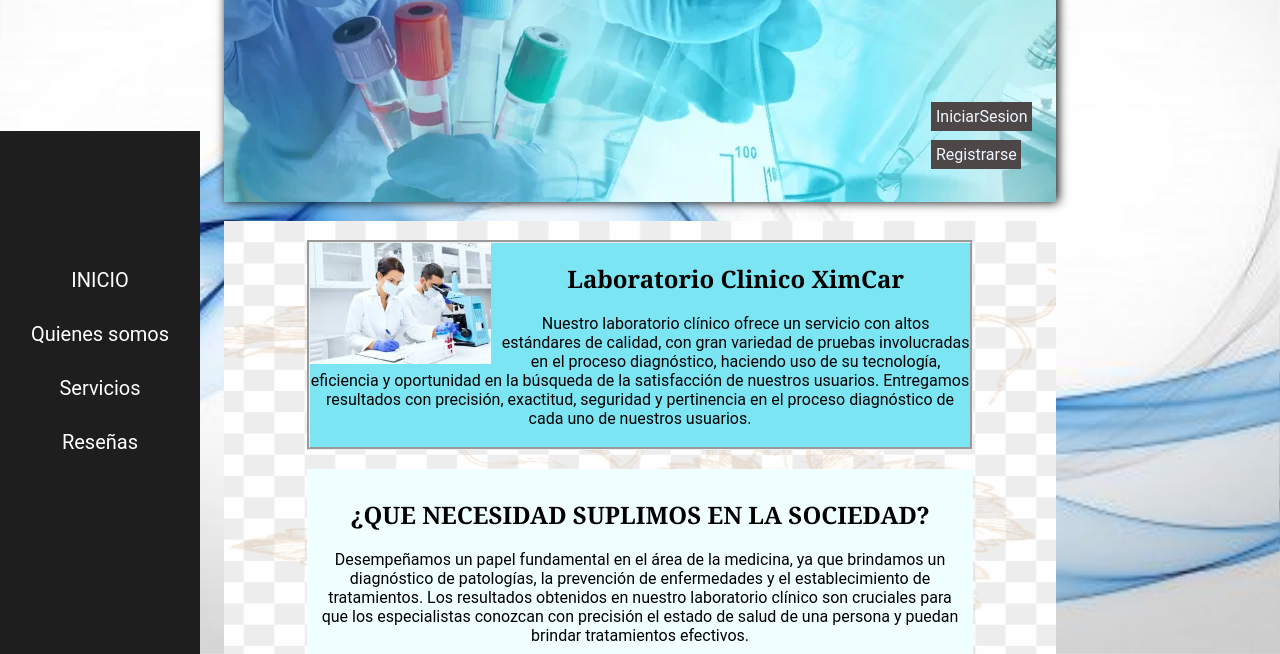
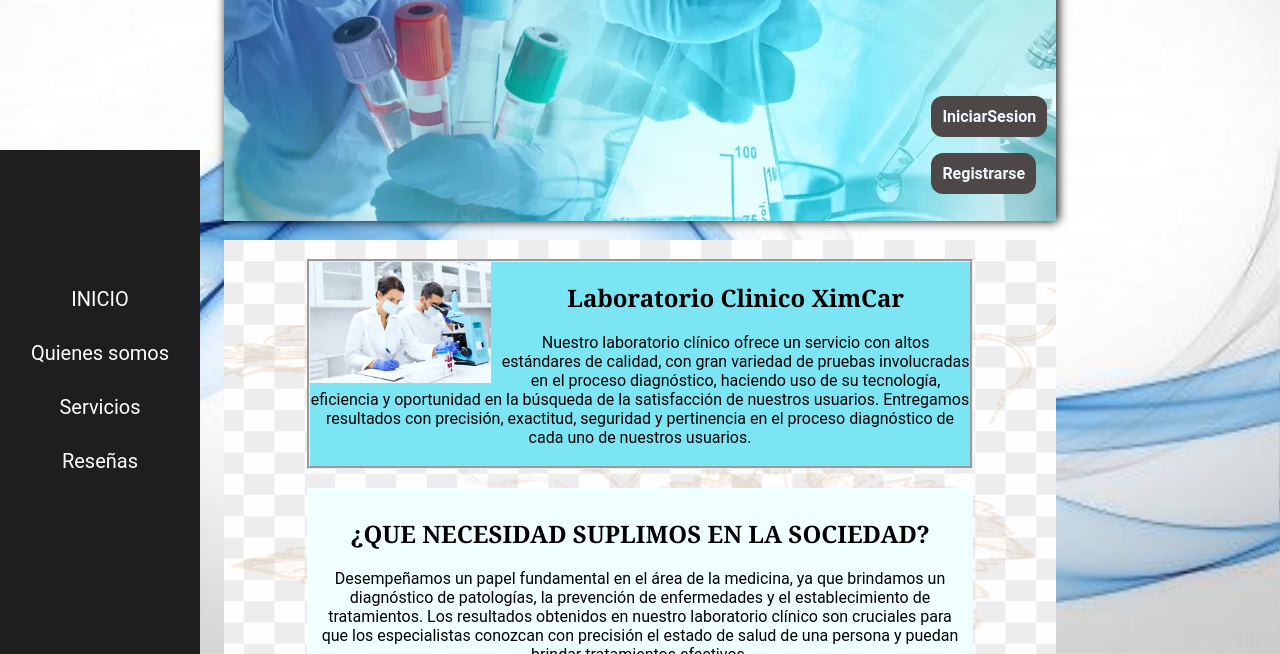
Before and after one commit to XimCar/PROYECTO-FINAL-JC_XIM, a plain HTML site: page html_css/html/menu.html in a window 1280 px wide. Shown: the part 146-800 px from the top of the page. Drawn offline with Linux system fonts and the light colour scheme.

Commit message:
Ultimos hover al menu de navegacion y enlaces de acceso en header

```diff
--- a/html_css/css/estilos.css
+++ b/html_css/css/estilos.css
@@ -46,6 +46,7 @@ body{
     font-size: 20px;
 }
 
+
 :root{
     --sletras:54;
     --wletras:54ch;
@@ -63,8 +64,6 @@ span{
 
     animation: typing 5s steps(var(--sletras))infinite
     alternate-reverse;
-    /*blink .5s infinite step-end alternate;
-    overflow: hidden;*/
 }
 
 @keyframes typing {
@@ -72,18 +71,22 @@ span{
     to{width:var(--wletras);}
 }
 
-/*@keyframes blink{
-    50%{border-color: transparent;}
-}*/
-
-
-.link-ingreso{
+.header a{
     text-decoration: none;
     color:aliceblue;
     background-color: rgb(77, 71, 71);
     margin: 85%;
-    padding: .3em;
+    padding: .7em;
+    cursor: pointer;
+    border: none;
+    font-weight: bold;
+    border-radius: 12px;
 }
+
+.header a:hover{
+    color:darkgrey;
+}
+
 
 .contenedorPrincipal{
     background-image: url(../imgsUtiles/principal.jpg);
--- a/html_css/css/menu.css
+++ b/html_css/css/menu.css
@@ -1,7 +1,6 @@
 .container{
     width: 200px;
     background: #1e1e1e;
-    /*display: flex;*/
     min-height: 100vh;
     gap: 30px;
     margin-top: -1099px;
@@ -39,7 +38,7 @@ nav{
 }
 
 .menu-despliegue li:hover{
-    background-color: black;
+    background-color: rgb(173, 213, 245)
 }
 
 .menu-despliegue li a{
```
Also changed, not shown: html_css/html/menu.html (+1 -1 lines).
